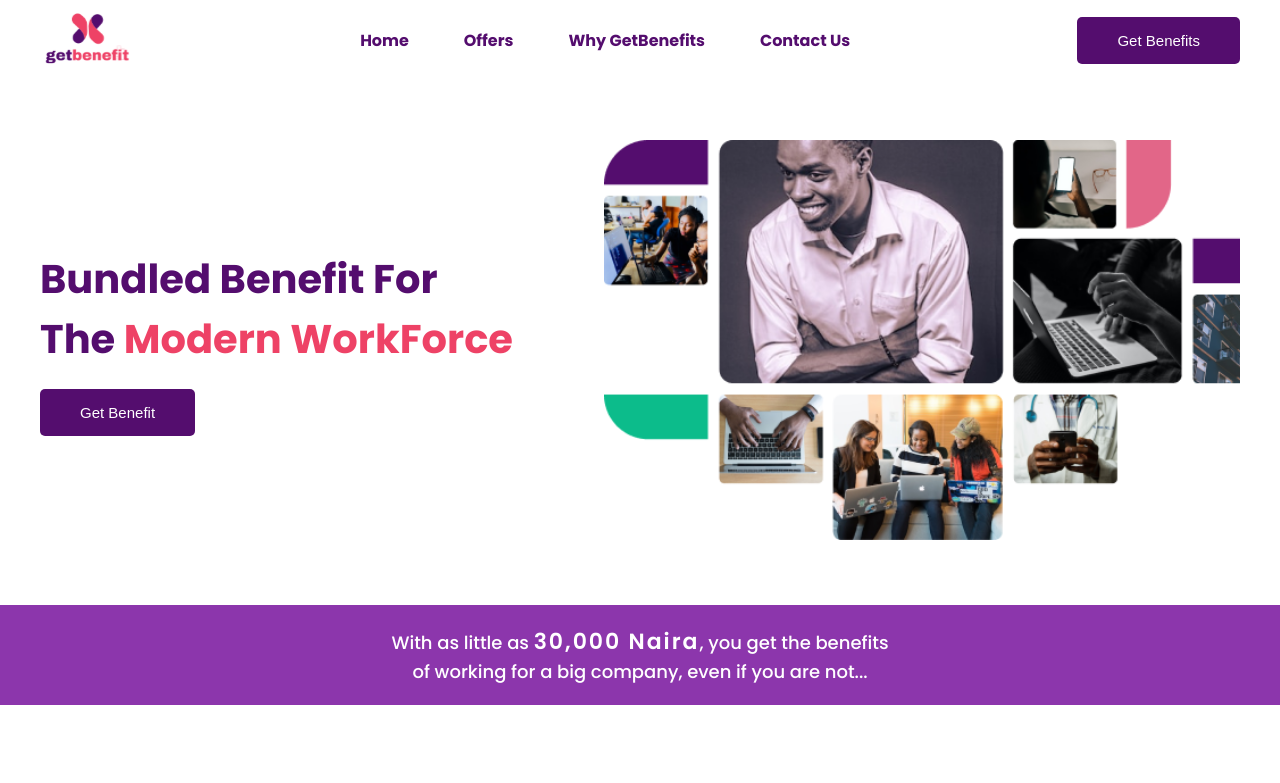
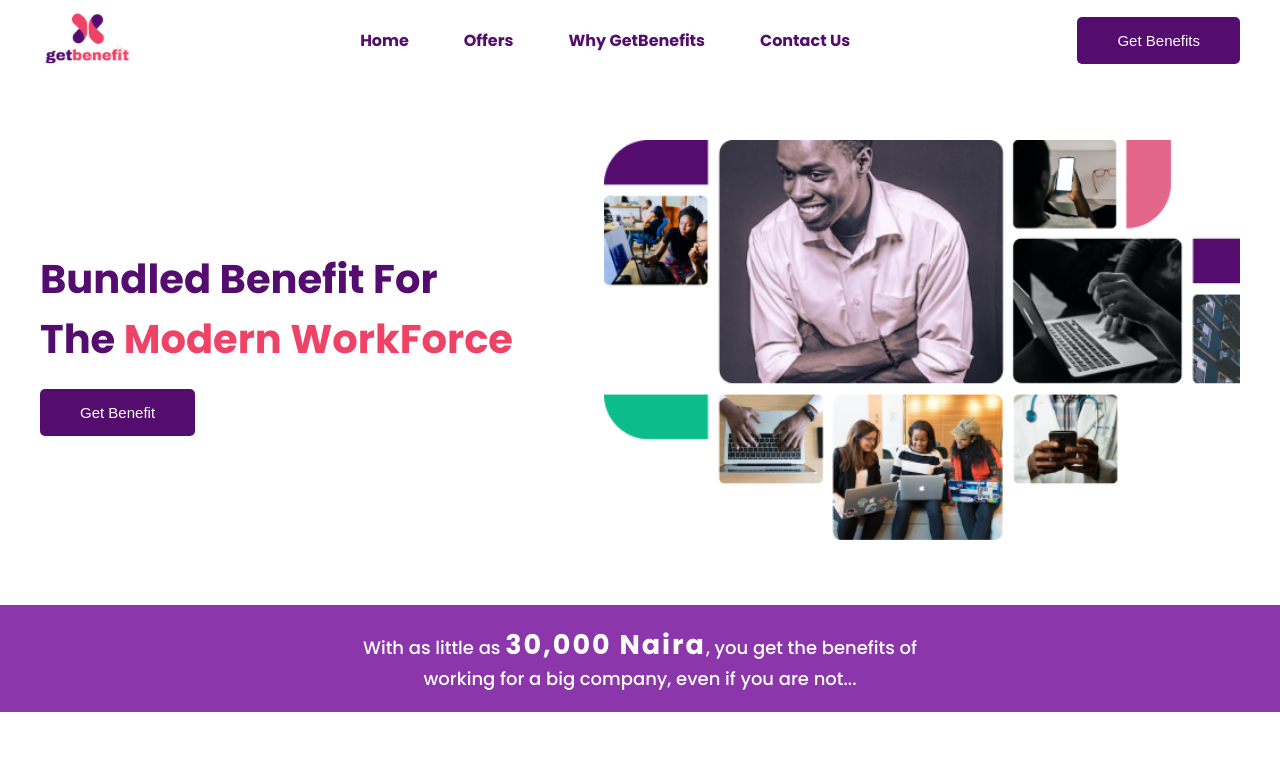
Before and after one commit to Getbenefit/Getbenefit, a React (Vite) app: page / in a window 1280 px wide. Shown: the top 783 px of the page. Built offline with nearby package versions, Linux system fonts and the light colour scheme.

Commit message:
style updates

```diff
--- a/src/components/Header/Header.css
+++ b/src/components/Header/Header.css
@@ -53,13 +53,13 @@ header {
   font-weight: 500;
 }
 .header-footer div {
-  width: 40%;
+  width: 45%;
   display: block;
   margin: 0 auto;
 }
 .header-footer span {
-  font-size: 2.2rem;
-  font-weight: 600;
+  font-size: 2.7rem;
+  font-weight: 700;
   letter-spacing: 2px;
 }
 
--- a/src/components/Header/Header.scss
+++ b/src/components/Header/Header.scss
@@ -55,14 +55,14 @@ header {
   font-weight: 500;
 
   div {
-    width: 40%;
+    width: 45%;
     display: block;
     margin: 0 auto;
   }
 
   span {
-    font-size: 2.2rem;
-    font-weight: 600;
+    font-size: 2.7rem;
+    font-weight: 700;
     letter-spacing: 2px;
   }
 }
```
